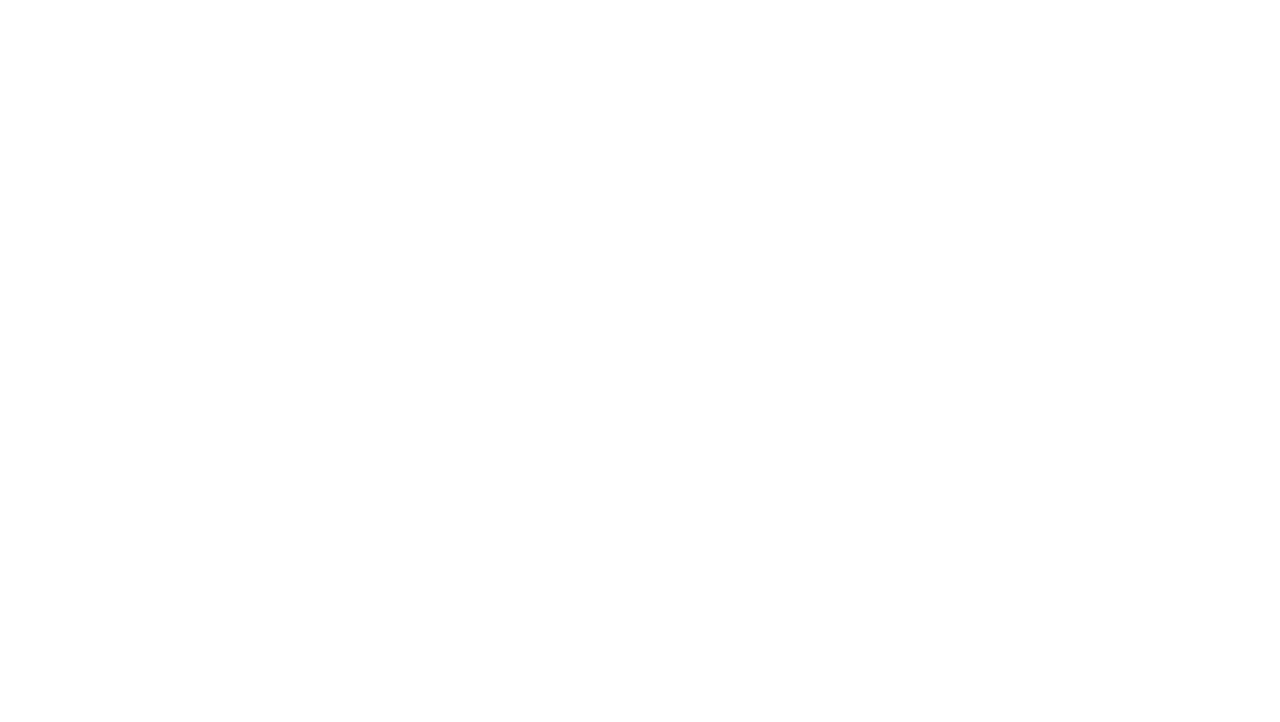
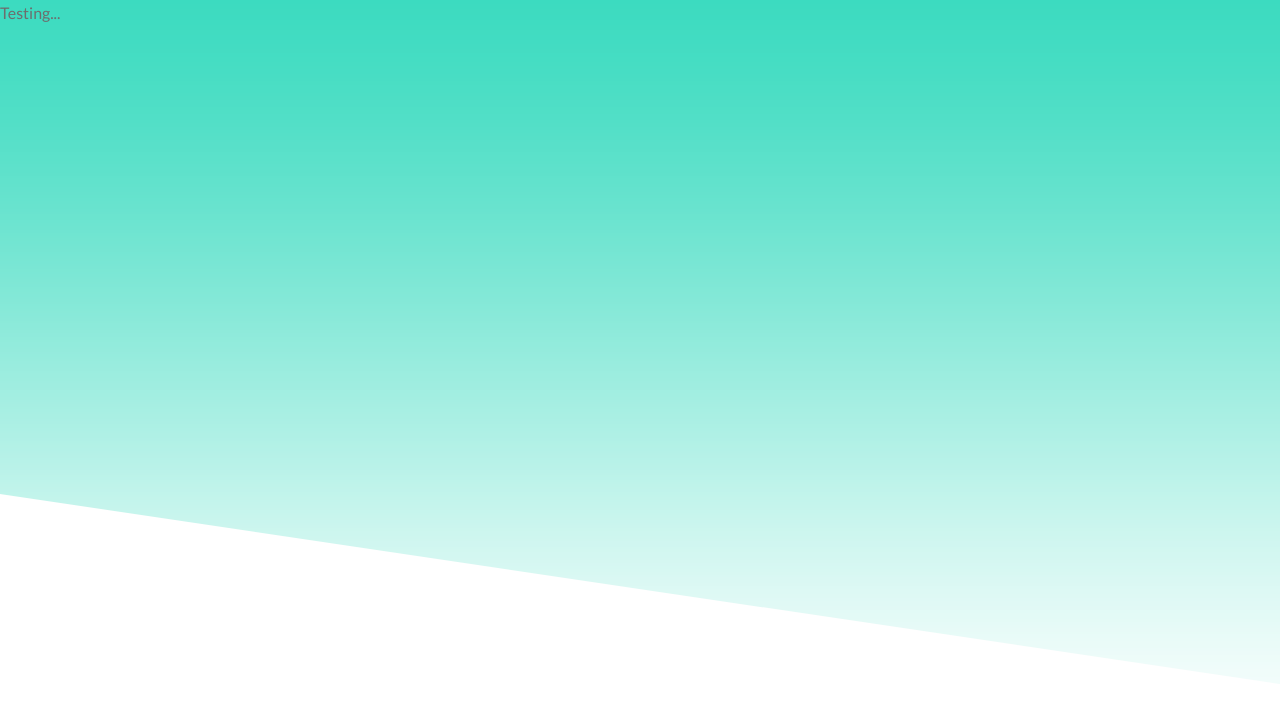
Before and after one commit to Noctturne/BRVO-modding-lp, a plain HTML site: page index.html in a window 1280 px wide. Drawn offline with Linux system fonts and the light colour scheme.

Commit message:
Adding font styles and polygon

```diff
--- a/css/style.css
+++ b/css/style.css
@@ -0,0 +1,28 @@
+/*
+COLORS
+Light blue: #B7F1F8;
+Blue: #7CEAF7;
+Dark blue: #2EB6C3;
+*/
+
+* {
+    margin: 0;
+    padding: 0;
+    box-sizing: border-box;
+}
+
+body {
+    font-family: "Lato", sans-serif;
+    font-weight: 400;
+    font-size: 16px;
+    line-height: 1.6;
+    color: #6d6d6d;
+}
+
+.site-header{
+    height: 95vh;
+    background-image: url(../images/bg/bg-blue.png);
+    background-size: cover;
+    background-position: top;
+    clip-path: polygon(0% 0%, 100% 0, 100% 50%, 100% 90%, 0 65%);
+}
--- a/index.html
+++ b/index.html
@@ -13,4 +13,9 @@
 
         <title> BRVO Modding </title>
     </head>
+    <body>
+        <header class="site-header">
+            Testing...
+        </header>
+    </body>
 </html>
```
Also changed, not shown: images/bg/bg-blue.png (added).
